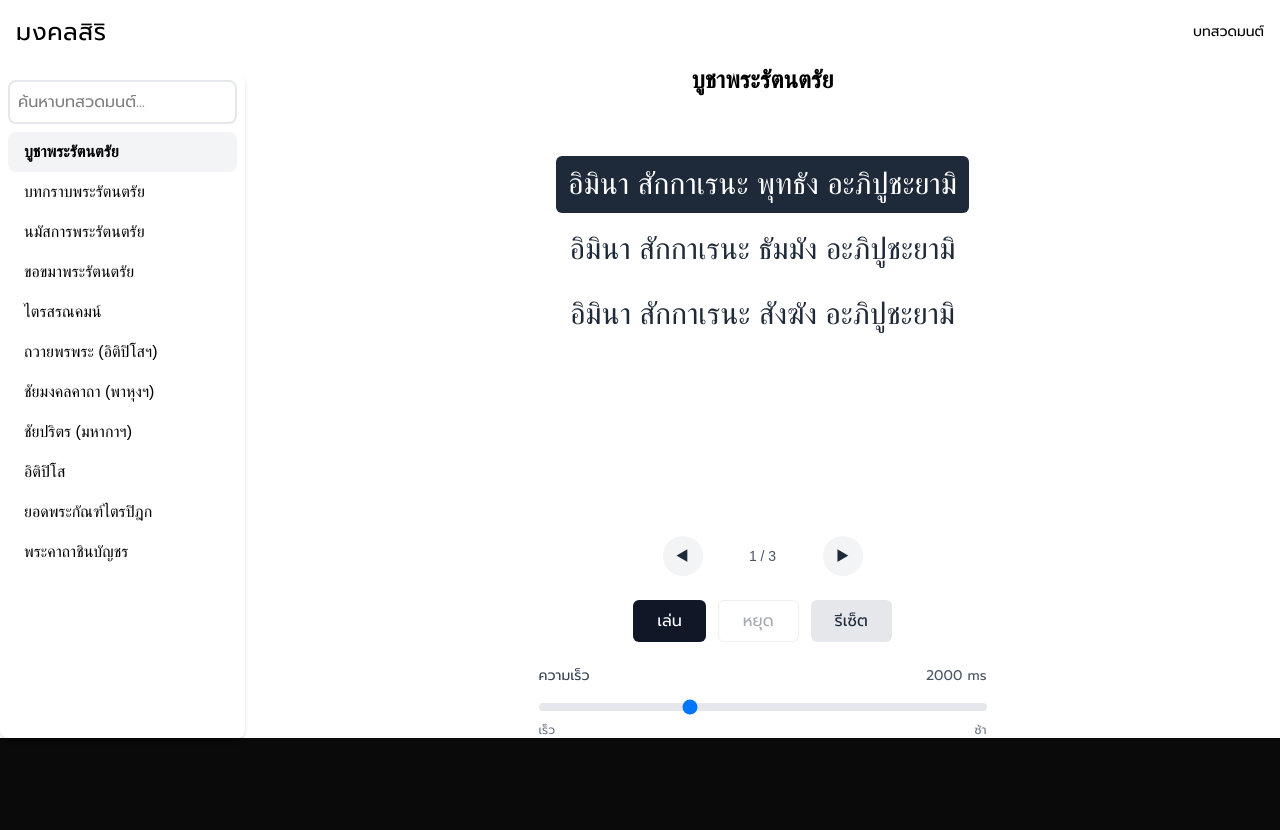
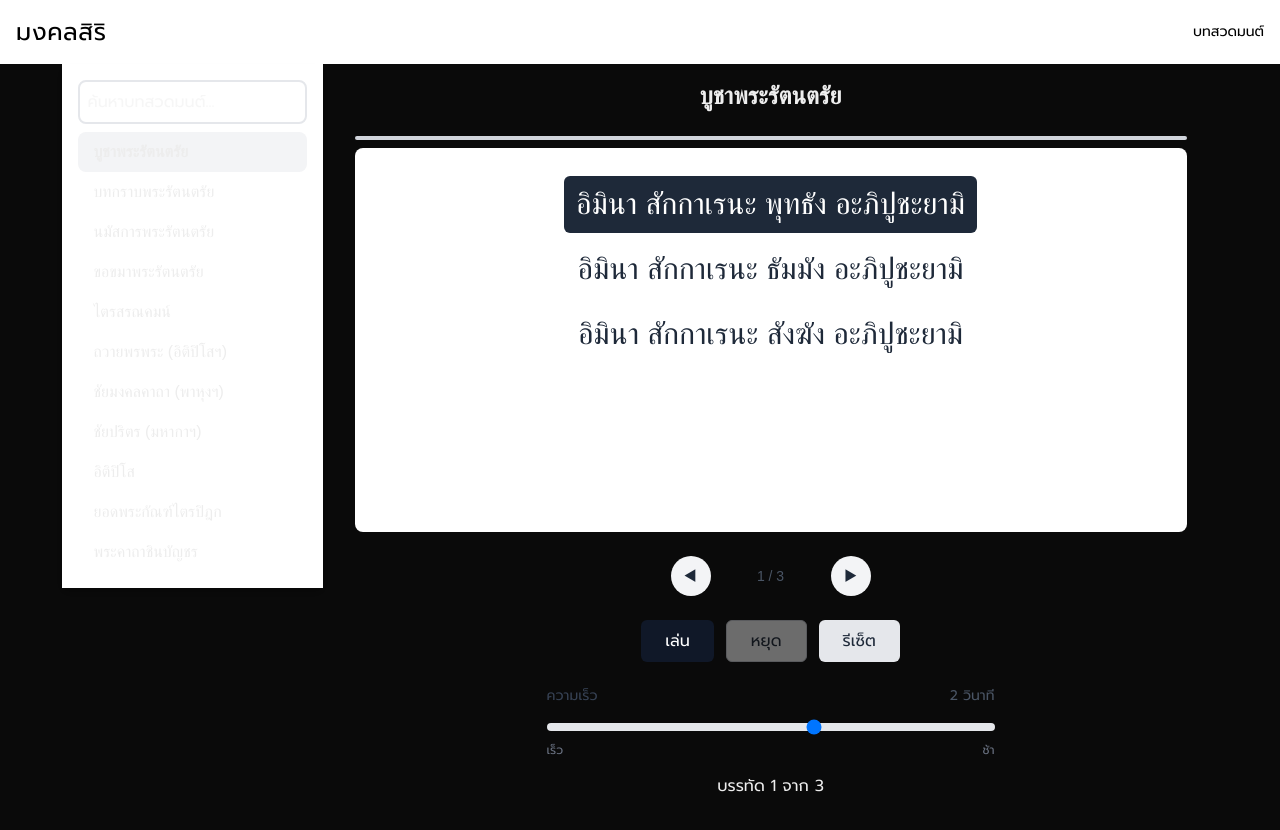
Before and after one commit to humpbackwhalee/mongkhonsiri, a Next.js app: page /prayer in a window 1280 px wide. Shown: the top 830 px of the page. Before the commit the page ends 800 px from the top, so only its background shows below. Built offline with nearby package versions, Linux system fonts and the light colour scheme; a web font is replaced by a local one.

Commit message:
Update prayer logic and UI

```diff
--- /dev/null
+++ b/src/app/components/Footer.tsx
@@ -0,0 +1,9 @@
+export default function Footer() {
+    return (
+        <footer className=" text-black py-4">
+            <div className="container mx-auto text-center">
+                <p>&copy; {new Date().getFullYear()} Mongkhonsiri</p>
+            </div>
+        </footer>
+    );
+}
--- a/src/app/layout.tsx
+++ b/src/app/layout.tsx
@@ -3,6 +3,7 @@ import { Prompt, IBM_Plex_Sans_Thai_Looped } from "next/font/google";
 import "./globals.css";
 
 import Header from "./components/Header";
+import Footer from "./components/Footer";
 
 const prompt = Prompt({
   subsets: ["thai"],
@@ -20,6 +21,27 @@ const ibmPlexSansThaiLooped = IBM_Plex_Sans_Thai_Looped({
 export const metadata: Metadata = {
   title: "สวดมนต์ | Mongkhonsiri",
   description: "สวดมนต์",
+  openGraph: {
+    title: "สวดมนต์ | Mongkhonsiri",
+    description: "สวดมนต์",
+    url: "https://mongkhonsiri.vercel.app",
+    siteName: "Mongkhonsiri",
+    images: [
+      {
+        url: "https://mongkhonsiri.vercel.app/images/og-image.png",
+        width: 1200,
+        height: 630,
+        alt: "Mongkhonsiri OG Image",
+      },
+    ],
+    locale: "th_TH",
+    type: "website",
+  },
+  twitter: {
+    card: "summary_large_image",
+    site: "@MongkhonsiriApp",
+    creator: "@yourpersonalhandle",
+  },
 };
 
 export default function RootLayout({
@@ -33,7 +55,10 @@ export default function RootLayout({
         className={`${prompt.variable} ${ibmPlexSansThaiLooped.variable} antialiased flex flex-col min-h-screen items-center`}
       >
         <Header />
-        {children}
+        <main>
+          {children}
+        </main>
+        <Footer />
       </body>
     </html>
   );
--- a/src/app/prayer/components/Sidebar.tsx
+++ b/src/app/prayer/components/Sidebar.tsx
@@ -20,7 +20,8 @@ const Sidebar: React.FC<SidebarProps> = ({
 }) => {
   return (
     <aside className={`
-      ${isSidebarOpen ? 'block' : 'hidden'} lg:block w-full h-fit overflow-hidden transition-all duration-300 fixed lg:static top-14 left-0 right-0 bottom-0 z-20
+      ${isSidebarOpen ? 'block' : 'hidden'}
+      lg:block w-full h-fit overflow-hidden transition-all duration-300 fixed lg:static top-32 left-0 right-0 bottom-0 z-20 bg-white p-4
     `}>
       <div className="sticky top-0 z-10">
         <input
--- a/src/app/prayer/components/SpeedControl.tsx
+++ b/src/app/prayer/components/SpeedControl.tsx
@@ -10,7 +10,7 @@ const SpeedControl: React.FC<SpeedControlProps> = ({ speed, onSpeedChange }) =>
     <div className="w-full max-w-md mx-auto">
       <div className="flex justify-between items-center mb-2">
         <span className="text-sm font-medium text-gray-700">ความเร็ว</span>
-        <span className="text-sm text-gray-600">{speed} ms</span>
+        <span className="text-sm text-gray-600">{speed/1000} วินาที</span>
       </div>
 
       <input
@@ -18,7 +18,7 @@ const SpeedControl: React.FC<SpeedControlProps> = ({ speed, onSpeedChange }) =>
         id="speed"
         name="speed"
         min="500"
-        max="5000"
+        max="3000"
         step="100"
         value={speed}
         onChange={onSpeedChange}
@@ -26,7 +26,7 @@ const SpeedControl: React.FC<SpeedControlProps> = ({ speed, onSpeedChange }) =>
         aria-label="ปรับความเร็วในการเปลี่ยนบรรทัด"
         aria-valuenow={speed}
         aria-valuemin={500}
-        aria-valuemax={5000}
+        aria-valuemax={3000}
       />
 
       <div className="flex justify-between text-xs text-gray-500 mt-1">
--- a/src/app/prayer/page.tsx
+++ b/src/app/prayer/page.tsx
@@ -1,140 +1,236 @@
 'use client';
-import React, { useState, useEffect, useRef, useMemo } from 'react';
+import React, { useState, useEffect, useRef, useMemo, useCallback, useReducer } from 'react';
 import Sidebar from './components/Sidebar';
 import PrayerDisplay from './components/PrayerDisplay';
 import LineNavigation from './components/LineNavigation';
 import PlaybackControls from './components/PlaybackControls';
 import SpeedControl from './components/SpeedControl';
 import MobileHeader from './components/MobileHeader';
-// Using the Prayer interface from PrayerItem component
 import prayerDataObject from '../data/prayerData';
 
-// Import Prayer type from the component
 import type { Prayer } from './components/PrayerItem';
 
-// Convert object to array for mapping
 const prayerData: Prayer[] = Object.entries(prayerDataObject).map(([key, value]) => ({
   key,
   ...value,
 }));
 
+function useWindowSize() {
+  const [size, setSize] = useState({ width: 0, height: 0 });
+
+  useEffect(() => {
+    const handleResize = () => {
+      setSize({ width: window.innerWidth, height: window.innerHeight });
+    };
+
+    window.addEventListener('resize', handleResize);
+    handleResize(); // Set initial size
+
+    return () => window.removeEventListener('resize', handleResize);
+  }, []);
+
+  return size;
+}
+
+function useInterval(callback: () => void, delay: number | null, condition: boolean) {
+  const savedCallback = useRef<(() => void) | null>(null);
+
+  // Remember the latest callback
+  useEffect(() => {
+    savedCallback.current = callback;
+  }, [callback]);
+
+  // Set up the interval
+  useEffect(() => {
+    if (!condition || delay === null) return;
+
+    const tick = () => {
+      if (savedCallback.current) savedCallback.current();
+    };
+
+    const id = setInterval(tick, delay);
+    return () => clearInterval(id);
+  }, [delay, condition]);
+}
+
+const initialState = {
+  selectedPrayer: prayerData[0],
+  currentLineIndex: 0,
+  isPlaying: false,
+  speed: 2000,
+};
+
+type PrayerAction =
+  | { type: 'SELECT_PRAYER'; prayer: Prayer }
+  | { type: 'PLAY' }
+  | { type: 'PAUSE' }
+  | { type: 'RESET' }
+  | { type: 'NEXT_LINE' }
+  | { type: 'PREV_LINE' }
+  | { type: 'SET_SPEED'; speed: number }
+  | { type: 'TOGGLE_DARK_MODE' }
+  | { type: 'SELECT_LINE'; lineIndex: number };
+
+
+function prayerReducer(state: typeof initialState, action: PrayerAction) {
+  switch (action.type) {
+    case 'SELECT_PRAYER':
+      return {
+        ...state,
+        selectedPrayer: action.prayer,
+        currentLineIndex: 0,
+        isPlaying: false
+      };
+    case 'PLAY':
+      return { ...state, isPlaying: true };
+    case 'PAUSE':
+      return { ...state, isPlaying: false };
+    case 'RESET':
+      return { ...state, isPlaying: false, currentLineIndex: 0 };
+    case 'SELECT_LINE':
+      return {
+        ...state,
+        currentLineIndex: action.lineIndex,
+        isPlaying: true, // หรือ false แล้วแต่ต้องการ behavior
+      };
+    case 'NEXT_LINE':
+      return {
+        ...state,
+        currentLineIndex: (state.currentLineIndex + 1) % (state.selectedPrayer?.prayerText?.length || 1)
+      };
+    case 'PREV_LINE':
+      return {
+        ...state,
+        currentLineIndex: state.currentLineIndex > 0
+          ? state.currentLineIndex - 1
+          : (state.selectedPrayer?.prayerText?.length - 1) || 0
+      };
+    case 'SET_SPEED':
+      return { ...state, speed: action.speed };
+    default:
+      return state;
+  }
+}
+
 export default function PrayerLyricsLoop() {
-  const [selectedPrayer, setSelectedPrayer] = useState<Prayer>(prayerData[0]);
-  const [currentLineIndex, setCurrentLineIndex] = useState(0);
-  const [isPlaying, setIsPlaying] = useState(false);
-  const [speed, setSpeed] = useState(2000);
+  const [state, dispatch] = useReducer(prayerReducer, initialState);
   const [searchTerm, setSearchTerm] = useState('');
   const [isSidebarOpen, setIsSidebarOpen] = useState(false);
 
-  const timeoutId = useRef<NodeJS.Timeout | null>(null);
+  const { width } = useWindowSize();
+  const isMobile = width < 768;
 
-  // Memoize derived values to prevent unnecessary re-renders
-  const prayerText = useMemo(() => selectedPrayer?.prayerText || [], [selectedPrayer]);
-  const prayerTitle = useMemo(() => selectedPrayer?.title || 'ไม่มีชื่อบทสวด', [selectedPrayer]);
+  // Memoize derived values
+  const prayerText = useMemo(() =>
+    state.selectedPrayer?.prayerText || [],
+    [state.selectedPrayer]
+  );
 
-  // Handle automatic line progression during playback
+  const prayerTitle = useMemo(() =>
+    state.selectedPrayer?.title || 'ไม่มีชื่อบทสวด',
+    [state.selectedPrayer]
+  );
+
+  const filteredPrayers = useMemo(() =>
+    searchTerm.trim()
+      ? prayerData.filter(prayer =>
+        prayer.title.toLowerCase().includes(searchTerm.toLowerCase())
+      )
+      : prayerData,
+    [searchTerm]
+  );
+
+  const advanceToNextLine = useCallback(() => {
+    dispatch({ type: 'NEXT_LINE' });
+  }, []);
+
+  useInterval(advanceToNextLine, state.speed, state.isPlaying && prayerText.length > 0);
+
+  // Save settings to localStorage
   useEffect(() => {
-    if (isPlaying && prayerText.length > 0) {
-      const id = setTimeout(() => {
-        setCurrentLineIndex((prevIndex) => (prevIndex + 1) % prayerText.length);
-      }, speed);
-      timeoutId.current = id;
+    localStorage.setItem('lastSelectedPrayer', state.selectedPrayer.key);
+    localStorage.setItem('lastSpeed', state.speed.toString());
+  }, [state.selectedPrayer, state.speed]);
 
-      return () => clearTimeout(id); // Cleanup timeout on unmount or dependency change
-    }
-  }, [currentLineIndex, prayerText, isPlaying, speed]);
-
-  // Save selected prayer to localStorage
-  useEffect(() => {
-    localStorage.setItem('lastSelectedPrayer', selectedPrayer.key);
-  }, [selectedPrayer]);
-
-  // Load last selected prayer from localStorage on mount
+  // Load settings from localStorage on mount
   useEffect(() => {
     const lastSelectedKey = localStorage.getItem('lastSelectedPrayer');
     if (lastSelectedKey) {
       const lastPrayer = prayerData.find(p => p.key === lastSelectedKey);
       if (lastPrayer) {
-        setSelectedPrayer(lastPrayer);
+        dispatch({ type: 'SELECT_PRAYER', prayer: lastPrayer });
       }
     }
-  }, []); // prayerData is static, so no dependency needed
 
-  // Filter prayers based on search term
-  const filteredPrayers = searchTerm.trim()
-    ? prayerData.filter(prayer => prayer.title.toLowerCase().includes(searchTerm.toLowerCase()))
-    : prayerData;
+    const lastSpeed = localStorage.getItem('lastSpeed');
+    if (lastSpeed) {
+      dispatch({ type: 'SET_SPEED', speed: Number(lastSpeed) });
+    }
+  }, []);
+
+  // Scroll current line into view with smooth animation
+  useEffect(() => {
+    const element = document.getElementById(`line-${state.currentLineIndex}`);
+    if (element) {
+      element.scrollIntoView({ behavior: 'smooth', block: 'center' });
+    }
+  }, [state.currentLineIndex]);
+
+  // UI event handlers - memoized to prevent re-creation
+  const handlePlay = useCallback(() => {
+    dispatch({ type: 'PLAY' });
+  }, []);
+
+  const handlePause = useCallback(() => {
+    dispatch({ type: 'PAUSE' });
+  }, []);
+
+  const handleReset = useCallback(() => {
+    dispatch({ type: 'RESET' });
+  }, []);
+
+  const handleSelectPrayer = useCallback((prayer: Prayer) => {
+    dispatch({ type: 'SELECT_PRAYER', prayer });
+    if (isMobile) {
+      setIsSidebarOpen(false); // Close sidebar on mobile after selection
+    }
+  }, [isMobile]);
+
+  const handlePrevLine = useCallback(() => {
+    dispatch({ type: 'PREV_LINE' });
+  }, []);
+
+  const handleNextLine = useCallback(() => {
+    dispatch({ type: 'NEXT_LINE' });
+  }, []);
+
+  const handleSpeedChange = useCallback((e: React.ChangeEvent<HTMLInputElement>) => {
+    dispatch({ type: 'SET_SPEED', speed: Number(e.target.value) });
+  }, []);
+
+  const toggleSidebar = useCallback(() => {
+    setIsSidebarOpen(prev => !prev);
+  }, []);
 
   // Handle empty prayer data
   if (prayerData.length === 0) {
     return <div className="flex justify-center items-center h-screen">ไม่พบข้อมูลบทสวด</div>;
   }
 
-  const handlePlay = () => {
-    setIsPlaying(true);
-  };
-
-  const handlePause = () => {
-    setIsPlaying(false);
-    if (timeoutId.current) {
-      clearTimeout(timeoutId.current);
-      timeoutId.current = null;
-    }
-  };
-
-  const handleReset = () => {
-    setIsPlaying(false);
-    setCurrentLineIndex(0);
-    if (timeoutId.current) {
-      clearTimeout(timeoutId.current);
-      timeoutId.current = null;
-    }
-  };
-
-  const handleSelectPrayer = (prayer: Prayer) => {
-    setSelectedPrayer(prayer);
-    setCurrentLineIndex(0);
-    setIsPlaying(false);
-    if (timeoutId.current) {
-      clearTimeout(timeoutId.current);
-      timeoutId.current = null;
-    }
-    setIsSidebarOpen(false); // Close sidebar on mobile after selection
-  };
-
-  const handlePrevLine = () => {
-    setCurrentLineIndex((prevIndex) =>
-      prevIndex > 0 ? prevIndex - 1 : prayerText.length - 1
-    );
-  };
-
-  const handleNextLine = () => {
-    setCurrentLineIndex((prevIndex) =>
-      (prevIndex + 1) % prayerText.length
-    );
-  };
-
-  const handleSpeedChange = (e: React.ChangeEvent<HTMLInputElement>) => {
-    setSpeed(Number(e.target.value));
-  };
-
-  const toggleSidebar = () => {
-    setIsSidebarOpen(!isSidebarOpen);
-  };
-
   return (
-    <div className="container mx-auto flex flex-col md:flex-row bg-white text-black">
+    <div className="container mx-auto flex flex-col md:flex-row min-h-screen transition-colors duration-300">
       <MobileHeader
         title="บทสวดมนต์"
         isSidebarOpen={isSidebarOpen}
         toggleSidebar={toggleSidebar}
       />
+
       {/* Prayer List */}
-      <div className="bg-white mt-2 p-2 rounded-lg shadow-md">
+      <div className="h-fit rounded-lg shadow-md transition-colors duration-300">
         <Sidebar
           isSidebarOpen={isSidebarOpen}
           prayers={filteredPrayers}
-          selectedPrayer={selectedPrayer}
+          selectedPrayer={state.selectedPrayer}
           searchTerm={searchTerm}
           onSearchChange={setSearchTerm}
           onSelectPrayer={handleSelectPrayer}
@@ -143,25 +239,38 @@ export default function PrayerLyricsLoop() {
 
       {/* Prayer Text */}
       <div className="flex flex-col items-center justify-start flex-grow">
-        <div className="w-full max-w-7xl mx-auto px-8">
-          <h2 className="text-xl md:text-2xl font-semibold text-center mb-6 pb-2 ">
-            {prayerTitle}
-          </h2>
+        <div className="w-full  md:min-w-4xl max-w-7xl mx-auto px-4 md:px-8 py-4">
+          <div className="flex justify-between items-center mb-6">
+            <h2 className="text-xl md:text-2xl font-semibold text-center flex-grow">
+              {prayerTitle}
+            </h2>
+          </div>
+
+          {/* Progress bar */}
+          <div className="w-full bg-gray-300 rounded-full h-1 mb-2">
+            <div
+              className="bg-gray-500 h-1 rounded-full transition-all duration-300"
+              style={{ width: `${(state.currentLineIndex / Math.max(1, prayerText.length - 1)) * 100}%` }}
+            ></div>
+          </div>
 
           <PrayerDisplay
             prayerText={prayerText}
-            currentLineIndex={currentLineIndex}
+            currentLineIndex={state.currentLineIndex}
+            onSelectLine={(index) => {
+              dispatch({ type: 'SELECT_LINE', lineIndex: index }); // สมมติว่า reducer มี action นี้
+            }}
           />
 
           <LineNavigation
-            currentLineIndex={currentLineIndex}
+            currentLineIndex={state.currentLineIndex}
             totalLines={prayerText.length}
             onPrevLine={handlePrevLine}
             onNextLine={handleNextLine}
           />
 
           <PlaybackControls
-            isPlaying={isPlaying}
+            isPlaying={state.isPlaying}
             onPlay={handlePlay}
             onPause={handlePause}
             onReset={handleReset}
@@ -169,9 +278,14 @@ export default function PrayerLyricsLoop() {
           />
 
           <SpeedControl
-            speed={speed}
+            speed={state.speed}
             onSpeedChange={handleSpeedChange}
           />
+
+          {/* Line counter */}
+          <div className="text-center mt-4">
+            บรรทัด {state.currentLineIndex + 1} จาก {prayerText.length}
+          </div>
         </div>
       </div>
     </div>
```
Also changed, not shown: src/app/page.tsx (+4 -4 lines), src/app/prayer/components/PrayerDisplay.tsx (+18 -4 lines).
